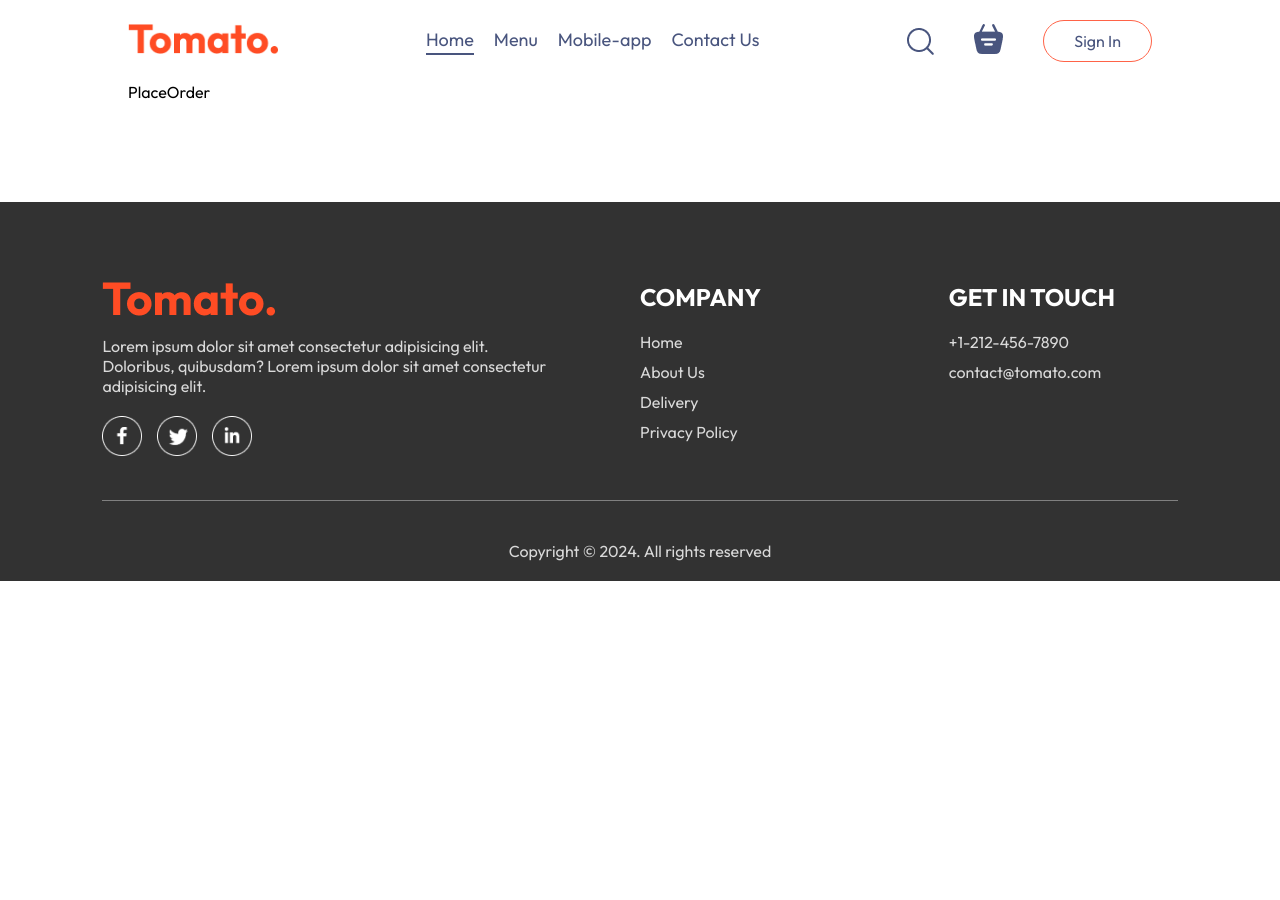
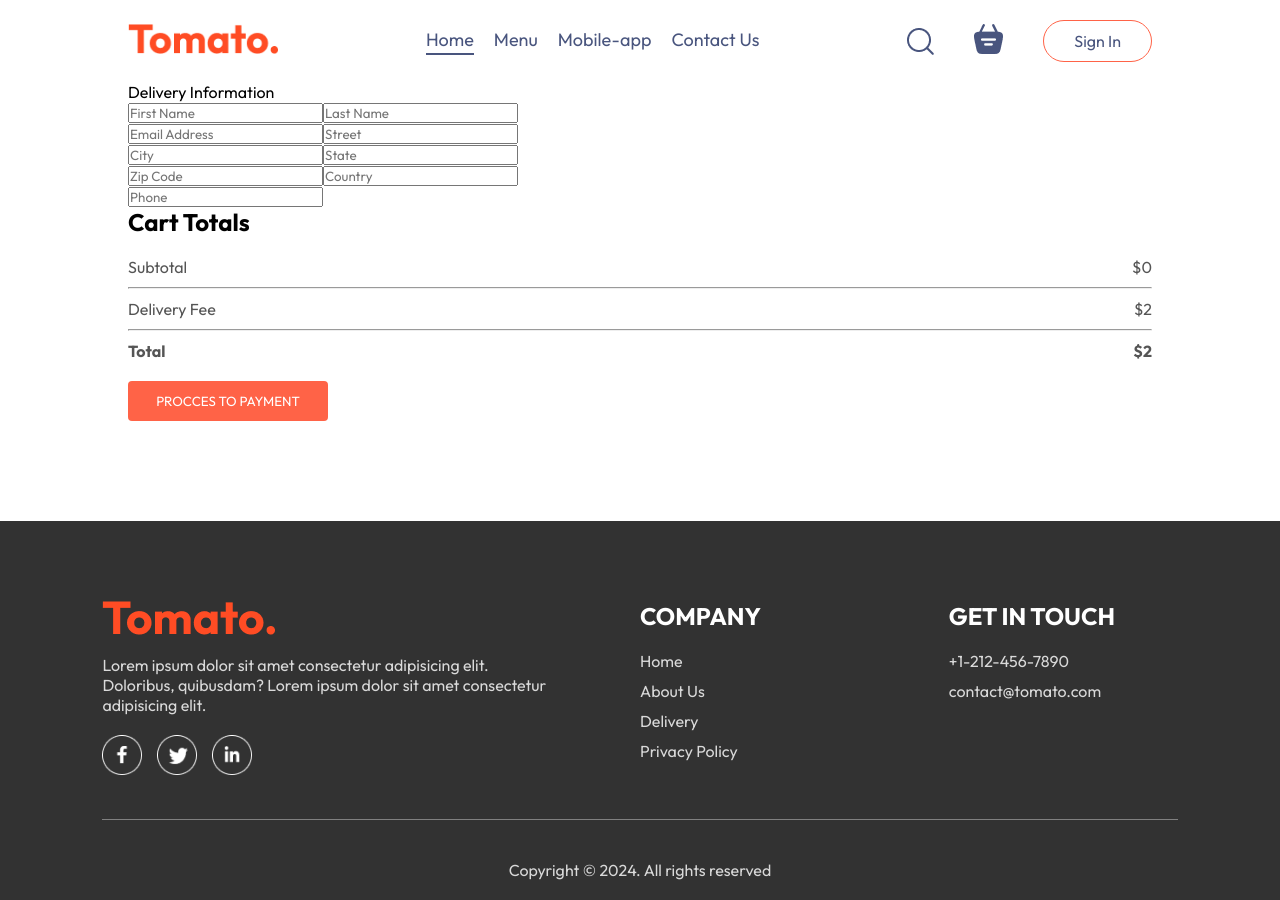
Before and after one commit to wlaurentec/food-delivery-gs, a React (Vite) app in the folder fronted/: page /order in a window 1280 px wide. Before the commit the page ends 800 px from the top, so only its background shows below. Built offline with nearby package versions, Linux system fonts and the light colour scheme.

Commit message:
add PlaceOrder

```diff
--- a/fronted/src/context/StoreContext.jsx
+++ b/fronted/src/context/StoreContext.jsx
@@ -26,12 +26,11 @@ const StoreContextProvider = (props) => {
       }
     }
     return totalAmount;
-  }
+  };
 
   useEffect(() => {
     console.log(cartItems);
   }, [cartItems]);
-
 
   const contextValue = {
     food_list,
@@ -39,7 +38,7 @@ const StoreContextProvider = (props) => {
     setCartItems,
     addToCart,
     removeFromCart,
-    getTotalCartAmount
+    getTotalCartAmount,
   };
 
   return (
--- a/fronted/src/pages/Cart/Cart.jsx
+++ b/fronted/src/pages/Cart/Cart.jsx
@@ -1,8 +1,11 @@
 import { useContext } from "react";
 import { StoreContext } from "../../context/StoreContext";
 import "./Cart.css";
+import { useNavigate } from "react-router-dom";
 const Cart = () => {
   const { cartItems, food_list, removeFromCart, getTotalCartAmount } = useContext(StoreContext);
+
+  const navigate = useNavigate();
 
   return (
     <div className="cart">
@@ -56,7 +59,7 @@ const Cart = () => {
               <b>${getTotalCartAmount() + 2}</b>
             </div>
           </div>
-            <button>PROCCES TO CHECKOUT</button>
+          <button onClick={() => navigate("/order")}>PROCCES TO CHECKOUT</button>
         </div>
         <div className="cart-promocode">
           <div>
--- a/fronted/src/pages/PlaceOrder/PlaceOrder.jsx
+++ b/fronted/src/pages/PlaceOrder/PlaceOrder.jsx
@@ -1,11 +1,55 @@
-import "./PlaceOrder.css"
+import { useContext } from "react";
+import { StoreContext } from "../../context/StoreContext";
+import "./PlaceOrder.css";
 
 const PlaceOrder = () => {
+
+  const { getTotalCartAmount } = useContext(StoreContext);
+
   return (
-    <div>
-      PlaceOrder
-    </div>
-  )
-}
+    <form className="place-order">
+      <div className="place-order-left">
+        <p className="title">Delivery Information</p>
+        <div className="multi-fields">
+          <input type="text" placeholder="First Name" />
+          <input type="text" placeholder="Last Name" />
+        </div>
+        <input type="email" placeholder="Email Address" />
+        <input type="text" placeholder="Street" />
+        <div className="multi-fields">
+          <input type="text" placeholder="City" />
+          <input type="text" placeholder="State" />
+        </div>
+        <div className="multi-fields">
+          <input type="text" placeholder="Zip Code" />
+          <input type="text" placeholder="Country" />
+        </div>
+        <input type="text" placeholder="Phone" />
+      </div>
+      <div className="place-order-right">
+      <div className="cart-total">
+          <h2>Cart Totals</h2>
+          <div>
+            <div className="cart-total-details">
+              <p>Subtotal</p>
+              <p>${getTotalCartAmount()}</p>
+            </div>
+            <hr />
+            <div className="cart-total-details">
+              <p>Delivery Fee</p>
+              <p>${2}</p>
+            </div>
+            <hr />
+            <div className="cart-total-details">
+              <b>Total</b>
+              <b>${getTotalCartAmount() + 2}</b>
+            </div>
+          </div>
+          <button >PROCCES TO PAYMENT</button>
+        </div>
+      </div>
+    </form>
+  );
+};
 
-export default PlaceOrder
+export default PlaceOrder;
```
